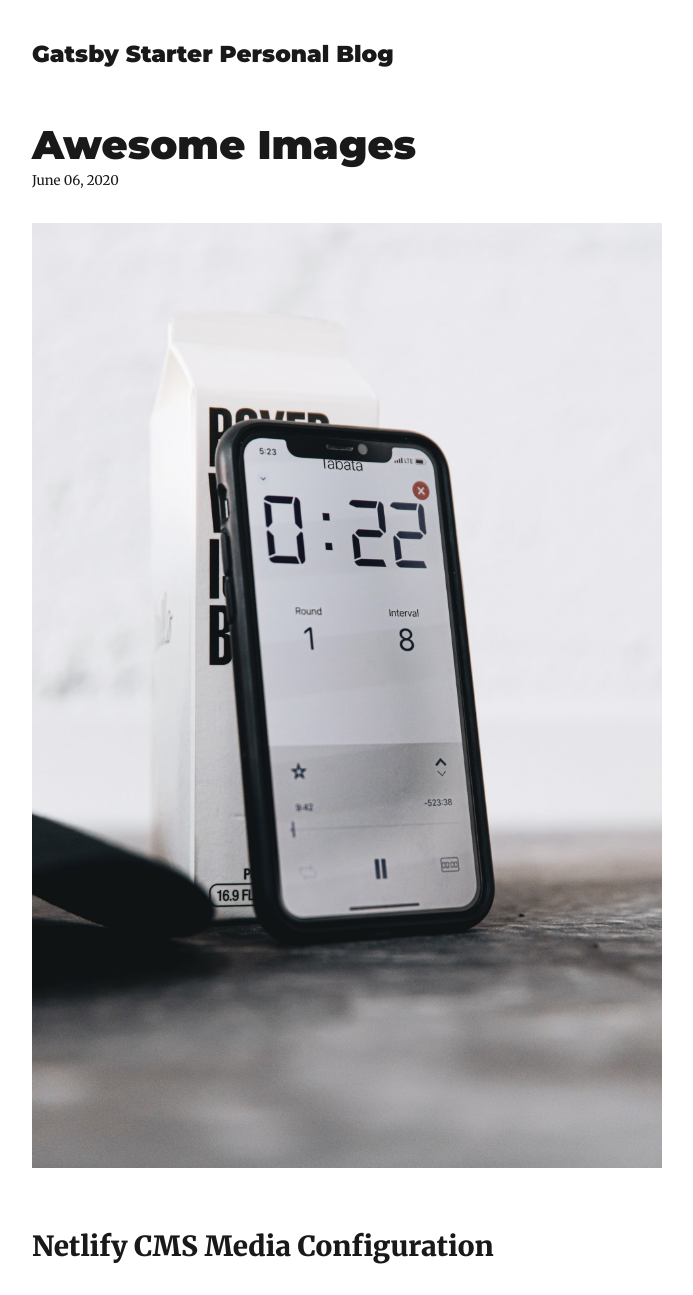
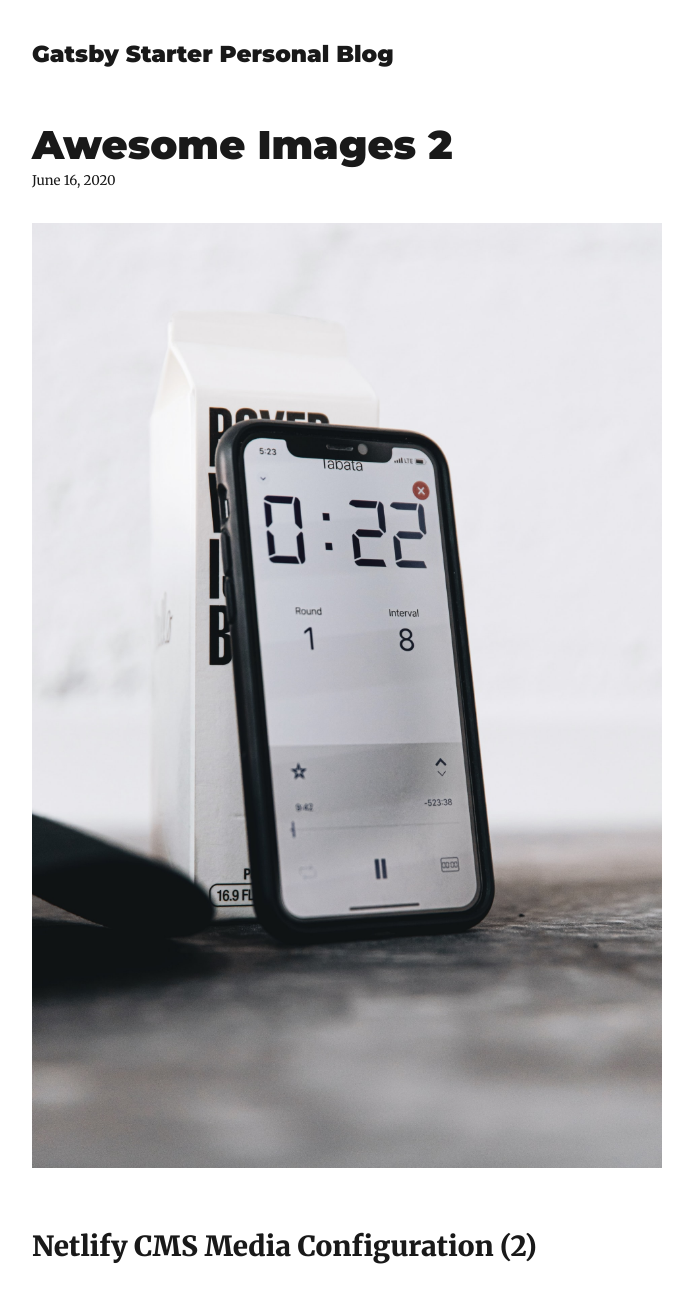
Before and after one commit to aurony/TaxZone1ctg, a Gatsby site: page /blog/awesome-images/ in a window 1280 px wide. Shown: the top 1295 px of the page, without its empty margins (293-986 px from the left). Built offline with nearby package versions, Linux system fonts and the light colour scheme; Gatsby itself is replaced by a stand-in of ours; some packages are replaced by stand-ins of ours.

Commit message:
Update Blog “awesome-images”

```diff
--- a/content/blog/awesome-images.md
+++ b/content/blog/awesome-images.md
@@ -1,12 +1,12 @@
 ---
 path: awesome-images
-title: Awesome Images
-date: 2020-06-06T01:22:55.506Z
+title: Awesome Images 2
+date: 2020-06-16T01:22:55.506Z
 description: Fix for gatsby-plugin-mdx and gatsby-remark-images
 ---
 ![Great Gatsby](mobile.jpg "Great Gatsby")
 
-## Netlify CMS Media Configuration
+## Netlify CMS Media Configuration (2)
 
 First, in your `static/admin/config.yml`, make sure you have the following:
 
```
